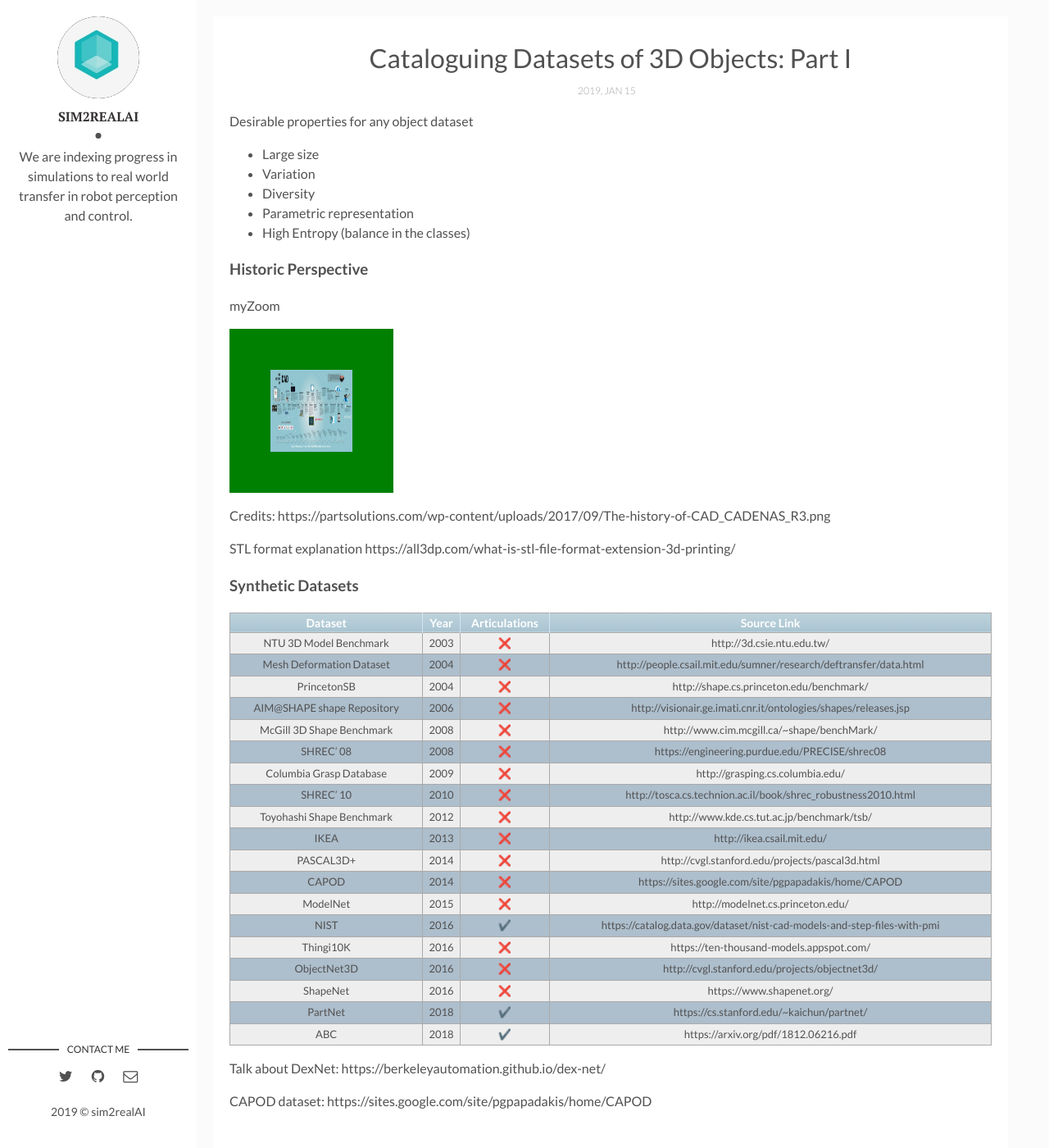
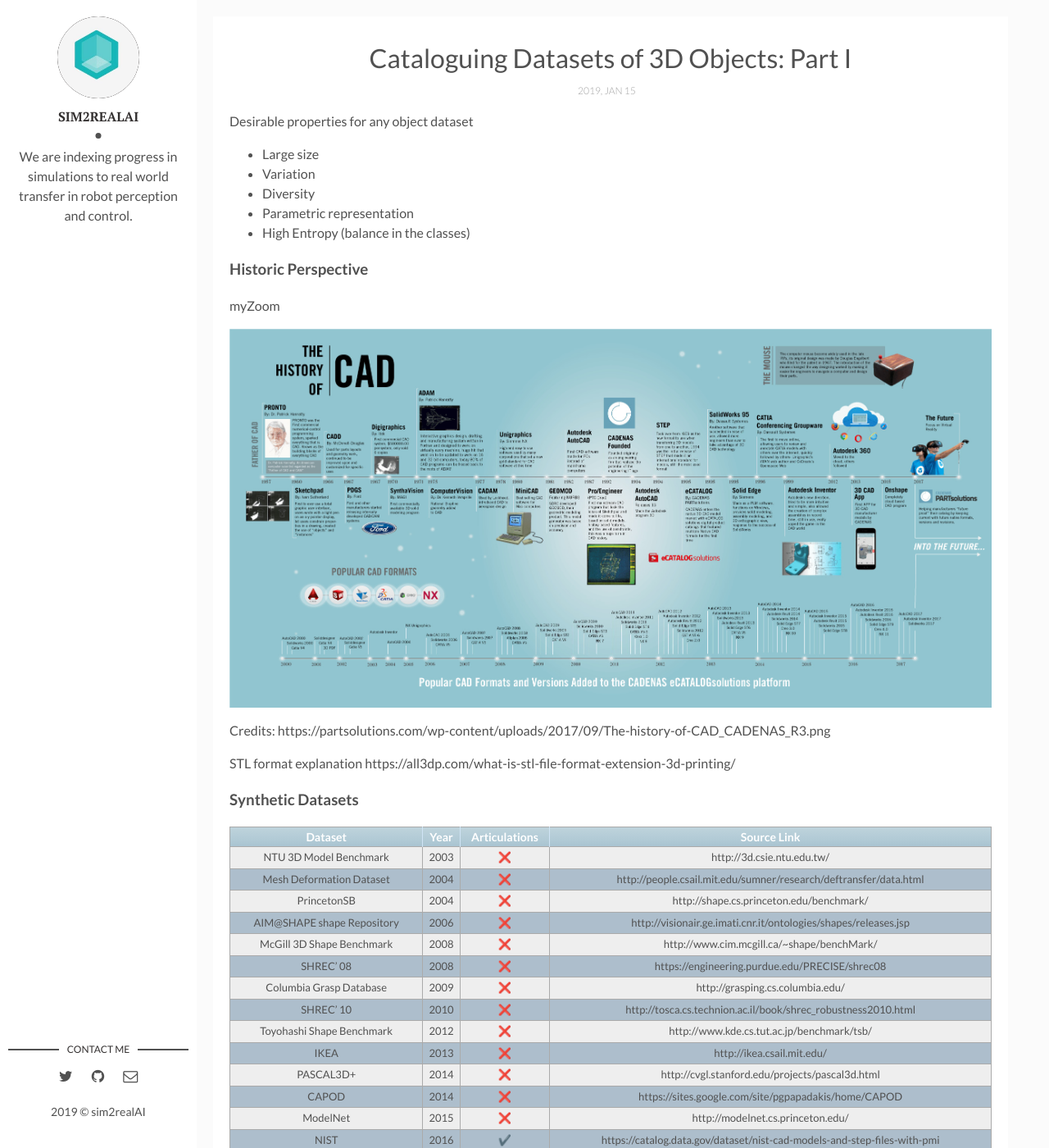
Before and after one commit to backupsim2realai/backupsim2realai.github.io, a Jekyll site: the page built from _posts/2019-01-15-Synthetic-Datasets-of-Objects-Part-I.markdown, in a window 1280 px wide and 1400 px high. Shown: the whole window at 82% size. Built offline with Jekyll 4.4.1, drawn with Linux system fonts in a browser that asks for light colours; emoji names are drawn with the system emoji font.

Commit message:
update
Signed-off-by: Ankur Handa <ahanda@nvidia.com>

```diff
--- a/_posts/2019-01-15-Synthetic-Datasets-of-Objects-Part-I.markdown
+++ b/_posts/2019-01-15-Synthetic-Datasets-of-Objects-Part-I.markdown
@@ -23,7 +23,7 @@
 
 myZoom
 
-![image-title-here](/assets/img/2019-01-15/The-history-of-CAD_CADENAS_R3.jpg){:class="myzoom"}
+![image-title-here](/assets/img/2019-01-15/The-history-of-CAD_CADENAS_R3.jpg){:class="myzoom-wrapper"}
 
 
 <!--<center><img src="/assets/img/2019-01-15/The-history-of-CAD_CADENAS_R3.jpg" width="1024"></center>
--- a/assets/css/main.css
+++ b/assets/css/main.css
@@ -1487,15 +1487,11 @@
 }
 
 
-.myzoom {
-  padding: 50px;
-  background-color: green;
-  transition: transform .2s; /* Animation */
-  width: 200px;
-  height: 200px;
-  margin: 0 auto;
+.myzoom-wrapper {
+    display: inline-block;
+    overflow: hidden;
 }
 
-.myzoom:hover {
-  transform: scale(1.5); /* (150% zoom - Note: if the zoom is too large, it will go outside of the viewport) */
+myzoom:hover {
+    transform:scale(1.5);
 }
```
